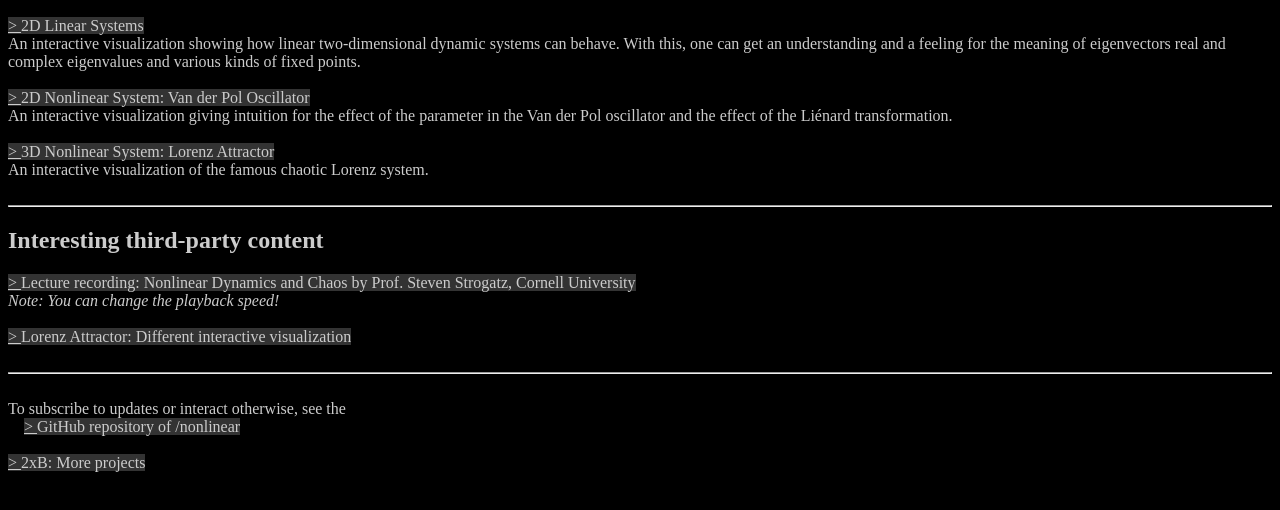
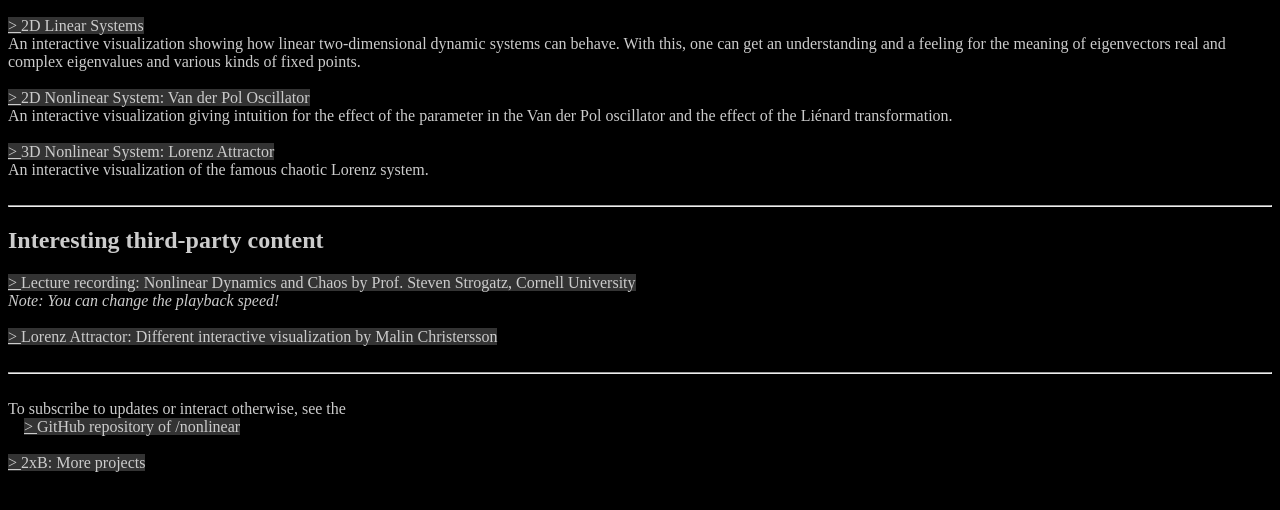
Before and after one commit to 2xB/nonlinear, a plain HTML site: page index.html in a window 1280 px wide. Shown: the part 110-620 px from the top of the page. Drawn offline with Linux system fonts and the light colour scheme.

Commit message:
Landing page: Added person who created other Lorenz attractor visualization

```diff
--- a/index.html
+++ b/index.html
@@ -25,7 +25,7 @@
         <a target="_blank" rel="noopener noreferrer" href="https://www.youtube.com/watch?v=ycJEoqmQvwg&list=PLbN57C5Zdl6j_qJA-pARJnKsmROzPnO9V">Lecture recording: Nonlinear Dynamics and Chaos by Prof. Steven Strogatz, Cornell University</a><br/>
         <i>Note: You can change the playback speed!</i>
         <br/><br/>
-        <a target="_blank" rel="noopener noreferrer" href="http://www.malinc.se/m/Lorenz.php">Lorenz Attractor: Different interactive visualization</a>
+        <a target="_blank" rel="noopener noreferrer" href="http://www.malinc.se/m/Lorenz.php">Lorenz Attractor: Different interactive visualization by Malin Christersson</a>
         <br/><br/>
         <hr/>
         <br/>
```
